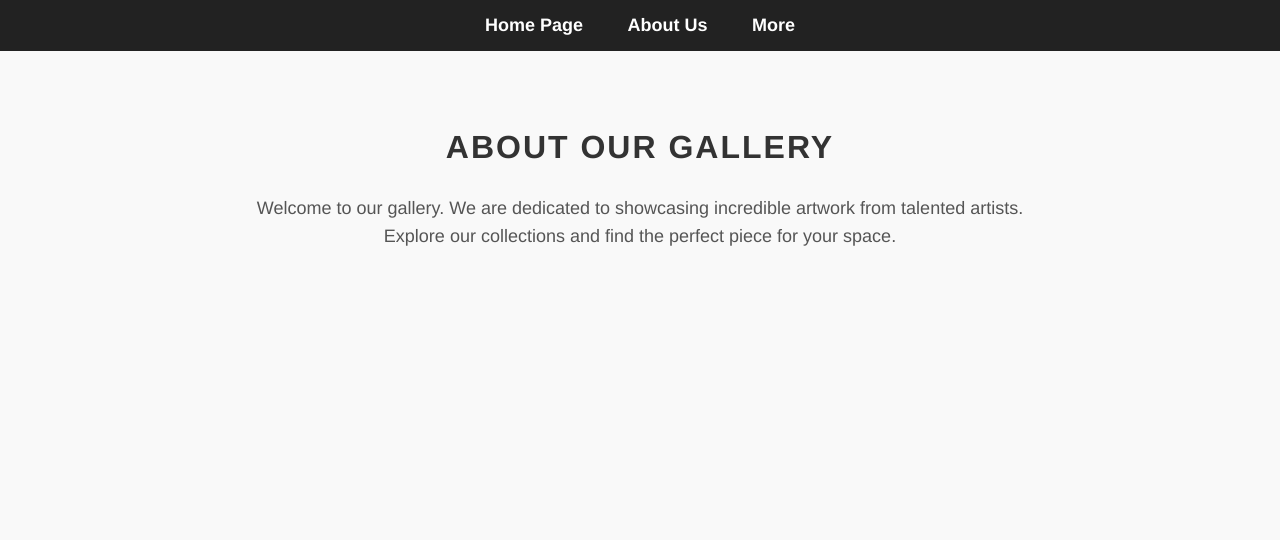
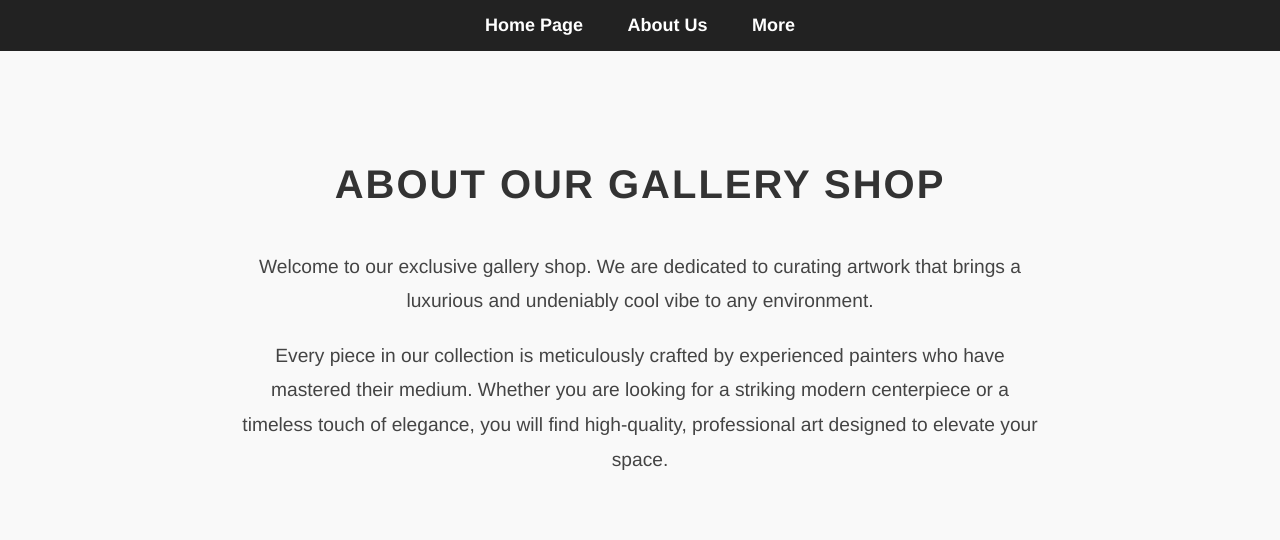
Before and after one commit to website272/art-gallery-app, a website: page public/About.html in a window 1280 px wide. Drawn offline with Linux system fonts and the light colour scheme.

Commit message:
Updated About Us description and fixed link

```diff
--- a/public/About.html
+++ b/public/About.html
@@ -13,9 +13,9 @@
         .navbar a:hover { color: #00bcd4; }
 
         /* Page Content Styles */
-        .content { max-width: 800px; margin: 0 auto; padding: 20px; text-align: center; line-height: 1.6; }
-        h1 { letter-spacing: 2px; text-transform: uppercase; margin-bottom: 20px; }
-        p { font-size: 18px; color: #555; }
+        .content { max-width: 800px; margin: 0 auto; padding: 40px 20px; text-align: center; line-height: 1.8; }
+        h1 { letter-spacing: 2px; text-transform: uppercase; margin-bottom: 30px; font-size: 2.5rem; }
+        p { font-size: 1.2rem; color: #444; margin-bottom: 20px; }
     </style>
 </head>
 <body>
@@ -28,8 +28,9 @@
 
     <!-- About Us Content -->
     <div class="content">
-        <h1>About Our Gallery</h1>
-        <p>Welcome to our gallery. We are dedicated to showcasing incredible artwork from talented artists. Explore our collections and find the perfect piece for your space.</p>
+        <h1>About Our Gallery Shop</h1>
+        <p>Welcome to our exclusive gallery shop. We are dedicated to curating artwork that brings a luxurious and undeniably cool vibe to any environment.</p>
+        <p>Every piece in our collection is meticulously crafted by experienced painters who have mastered their medium. Whether you are looking for a striking modern centerpiece or a timeless touch of elegance, you will find high-quality, professional art designed to elevate your space.</p>
     </div>
 </body>
 </html>
```
